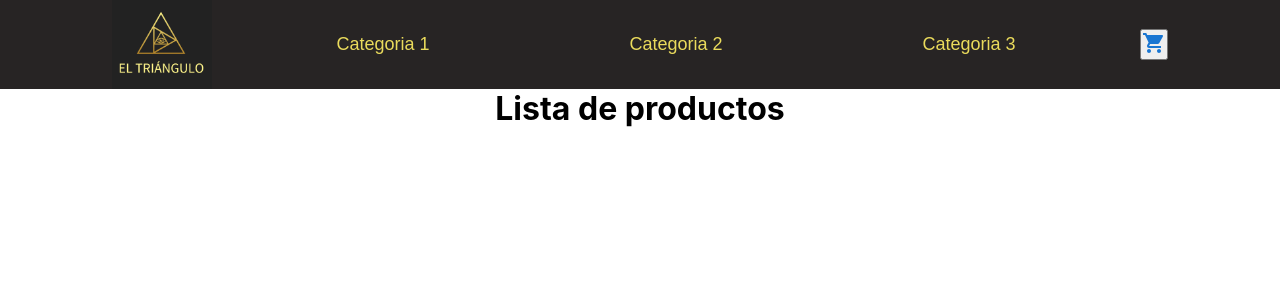
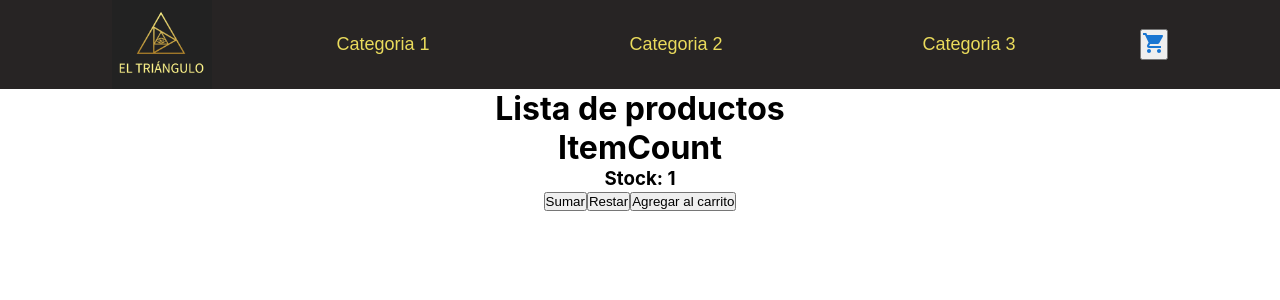
Before and after one commit to JoaquinPulion/Newreactapp-Pulion, a React (Create React App) app: page / in a window 1280 px wide. Shown: the top 300 px of the page. Built offline with nearby package versions, Linux system fonts and the light colour scheme.

Commit message:
se agrego un contador

```diff
--- a/package.json
+++ b/package.json
@@ -13,6 +13,7 @@
     "react": "^18.2.0",
     "react-dom": "^18.2.0",
     "react-scripts": "5.0.1",
+    "sweetalert2": "^11.4.32",
     "web-vitals": "^2.1.4"
   },
   "scripts": {
--- /dev/null
+++ b/src/components/ItemCount.js
@@ -0,0 +1,35 @@
+import React from 'react'
+
+function ItemCount(props) {
+    console.log(props.stock);
+    const [Count, setCount] = React.useState(1)
+
+    const handleIncrement= () => {
+            if (Count < props.stock) {
+              setCount(Count+1)
+            }
+    }
+
+    const handleDecrement= () => {
+      if (Count > props.initial) {
+        setCount(Count-1)
+      }
+    }
+
+    const Agregaralcarrito = () => {
+        setCount (1)
+        props.Agregacarrito(Count)
+    }
+
+  return (
+    <div>
+    <h1>ItemCount</h1>
+    <h3>Stock: {Count}</h3>
+    <button onClick={handleIncrement}>Sumar</button>
+    <button onClick={handleDecrement}>Restar</button>
+    <button onClick={Agregaralcarrito}>Agregar al carrito</button>
+    </div>
+  )
+}
+
+export default ItemCount
--- a/src/components/ItemListContainer.js
+++ b/src/components/ItemListContainer.js
@@ -1,9 +1,23 @@
 import React from 'react'
+import ItemCount from './ItemCount'
+import Swal from 'sweetalert2'
+
+const Agregar = (Count) => {
+  Swal.fire({
+    title: 'Agregado!',
+    text: "Se agregaron " + Count + " productos.",
+    icon: 'success',
+    confirmButtonText: 'Aceptar'
+  })
+}
+
+
 
 function ItemListContainer(props) {
   return (
     <div>
         <h1>{props.greeting.texto}</h1>
+        <ItemCount initial={1} stock={4} Agregacarrito={Agregar}/>
     </div>
   )
 }
```
Also changed, not shown: src/App.js (+7 -0 lines), 1 other file (tests, documents, lock files or other folders).
